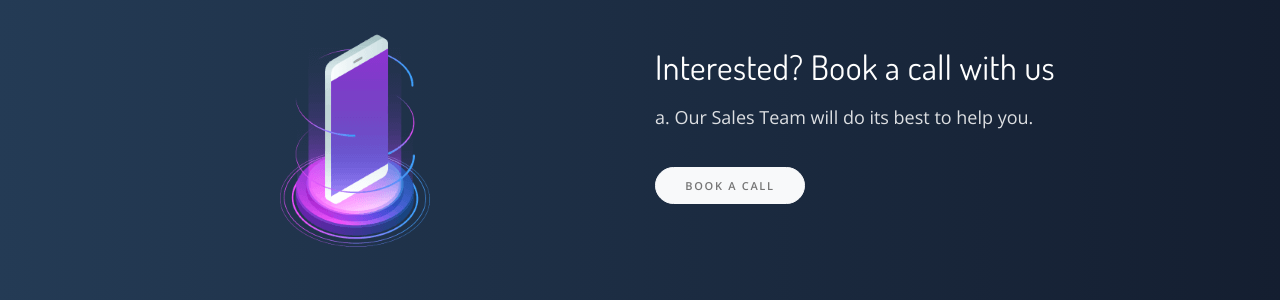
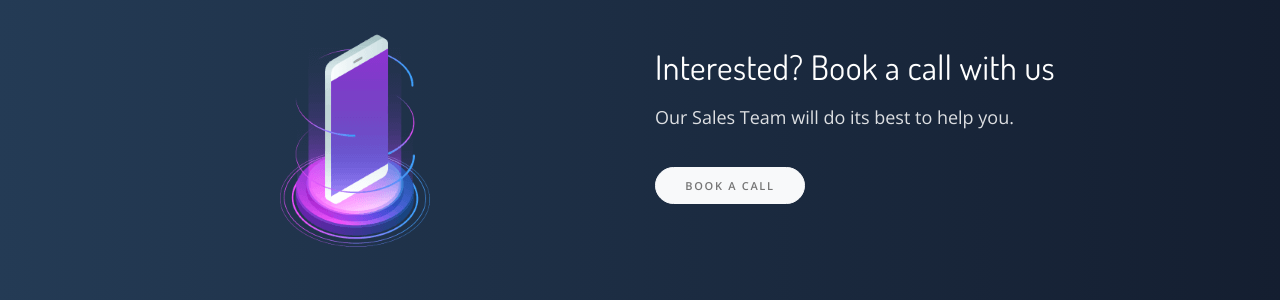
Before and after one commit to nk7788/CMS_Test, a Jekyll site: the page built from services.html, in a window 1280 px wide and 900 px high, scrolled down 3660 px. Shown: the part 449-749 px from the top of the window. Built offline with Jekyll 4.4.1, drawn with Linux system fonts in a browser that asks for light colours; nearby versions of some CDN libraries; a script that is not in the unit is left out.

Commit message:
Update services.html

```diff
--- a/services.html
+++ b/services.html
@@ -180,7 +180,7 @@ title: Services
 
         <div class="col-md-6 text-center text-md-left">
           <h2>Interested? Book a call with us</h2>
-          <p class="lead mb-6">a.	Our Sales Team will do its best to help you.</p>
+          <p class="lead mb-6">Our Sales Team will do its best to help you.</p>
           <p><a class="btn btn-round btn-light mw-150" href="https://outlook.office365.com/owa/calendar/Thaleria@thaleria.com/bookings/" target="_blank">Book a call</a></p>
         </div>
       </div>
```
